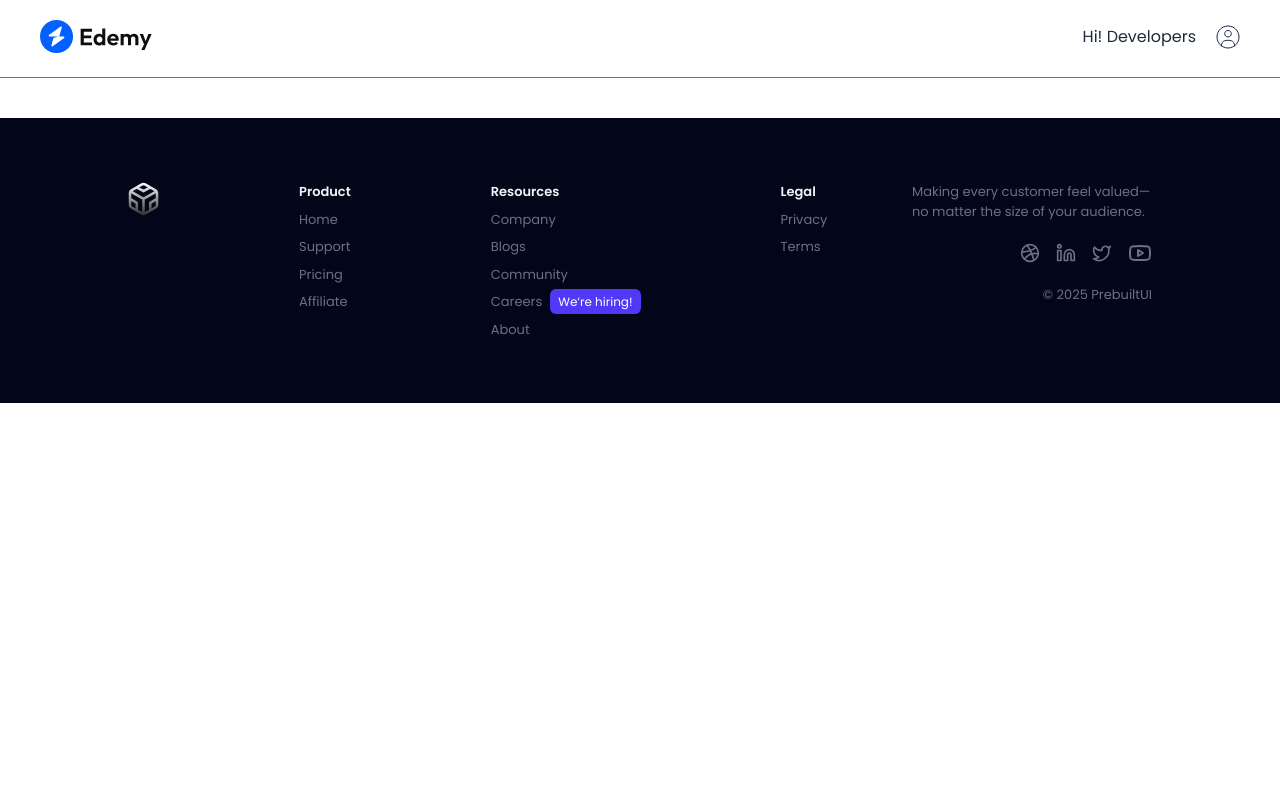
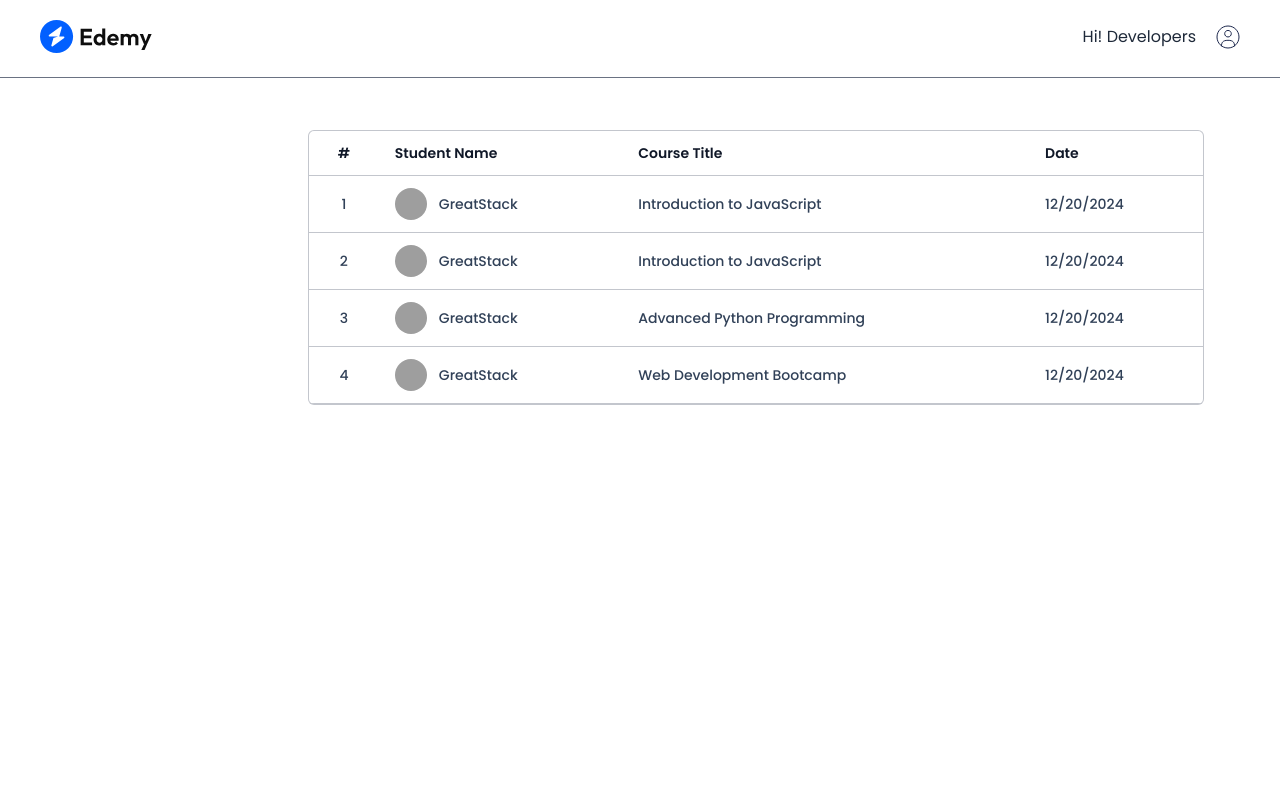
Before and after one commit to krishkumar4400/LMS, a React (Vite) app in the folder Frontend/: page /educator/student-enrolled in a window 1280 px wide. Shown: the top 800 px of the page. Built offline with nearby package versions, Linux system fonts and the light colour scheme; no server answers; grey boxes are pictures that could not be loaded.

Commit message:
students enrolled page

```diff
--- a/Frontend/src/components/educator/SideBar.jsx
+++ b/Frontend/src/components/educator/SideBar.jsx
@@ -44,7 +44,7 @@ const SideBar = () => {
             key={item.name}
             end={item.path === "/educator"}
             className={({ isActive }) =>
-              `flex items-center md:flex-row flex-col md:justify-start justify-center py-4 md:px-10 gap-3 transition-all duration-200
+              `flex items-center md:flex-row flex-col md:justify-start justify-center py-4 md:px-8 gap-3 transition-all duration-200
               ${
                 isActive
                   ? "bg-teal-100 border-r-[7px] border-teal-500/90 font-semibold"
--- a/Frontend/src/pages/educator/StudentEnrolled.jsx
+++ b/Frontend/src/pages/educator/StudentEnrolled.jsx
@@ -1,23 +1,63 @@
-import React, { useEffect, useState } from 'react'
-import { dummyStudentEnrolled } from '../../assets/assets.js';
+import React, { useEffect, useState } from "react";
+import { dummyStudentEnrolled } from "../../assets/assets.js";
+import Loading from "../../components/students/Loading.jsx";
 
 const StudentEnrolled = () => {
   const [studentsEnrolled, setStudentsEnrolled] = useState(null);
-  const fetchStudentsEnrolled = async() => {
+  const fetchStudentsEnrolled = async () => {
     setStudentsEnrolled(dummyStudentEnrolled);
-  }
+  };
 
   useEffect(() => {
     fetchStudentsEnrolled();
   }, [studentsEnrolled]);
 
-  return (
-    <div>
-      <div>
-        <h1></h1>
+  return studentsEnrolled ? (
+    <div className="min-h-screen flex flex-col items-start justify-between sm:p-8 sm:pb-0 p-4 pt-8 pb-0">
+      <div className="flex flex-col items-center max-w-4xl w-full overflow-hidden rounded-md bg-white border border-gray-500/40">
+        <table className="table-fixed md:table-auto w-full overflow-hidden pb-4">
+          <thead className="text-gray-900 border-b border-gray-500/40 text-sm text-left">
+            <tr>
+              <th className="px-4 py-3 text-center font-semibold hidden sm:table-cell">
+                #
+              </th>
+              <th className="px-4 py-3 font-semibold">Student Name</th>
+              <th className="px-4 py-3 font-semibold">Course Title</th>
+              <th className="px-4 py-3 font-semibold hidden sm:table-cell">
+                Date
+              </th>
+            </tr>
+          </thead>
+          <tbody className="text-sm text-slate-700">
+            {studentsEnrolled.map((student, index) => (
+              <tr
+                key={index}
+                className="border-b border-gray-500/40  font-medium "
+              >
+                <td className="px-4 py-3 hidden sm:table-cell text-center">
+                  {index + 1}
+                </td>
+                <td className="sm:px-4 px-2 py-3 flex items-center space-x-3">
+                  <img
+                    src={student.student.imageUrl}
+                    alt="student logo"
+                    className="w-8 h-8 rounded-full"
+                  />
+                  <span className="truncate">{student.student.name}</span>
+                </td>
+                <td className="truncate px-4 py-3">{student.courseTitle}</td>
+                <td className="px-4 py-3 truncate hidden sm:table-cell">
+                  {new Date(student.purchaseDate).toLocaleDateString()}
+                </td>
+              </tr>
+            ))}
+          </tbody>
+        </table>
       </div>
     </div>
-  )
-}
+  ) : (
+    <Loading />
+  );
+};
 
-export default StudentEnrolled
+export default StudentEnrolled;
```
